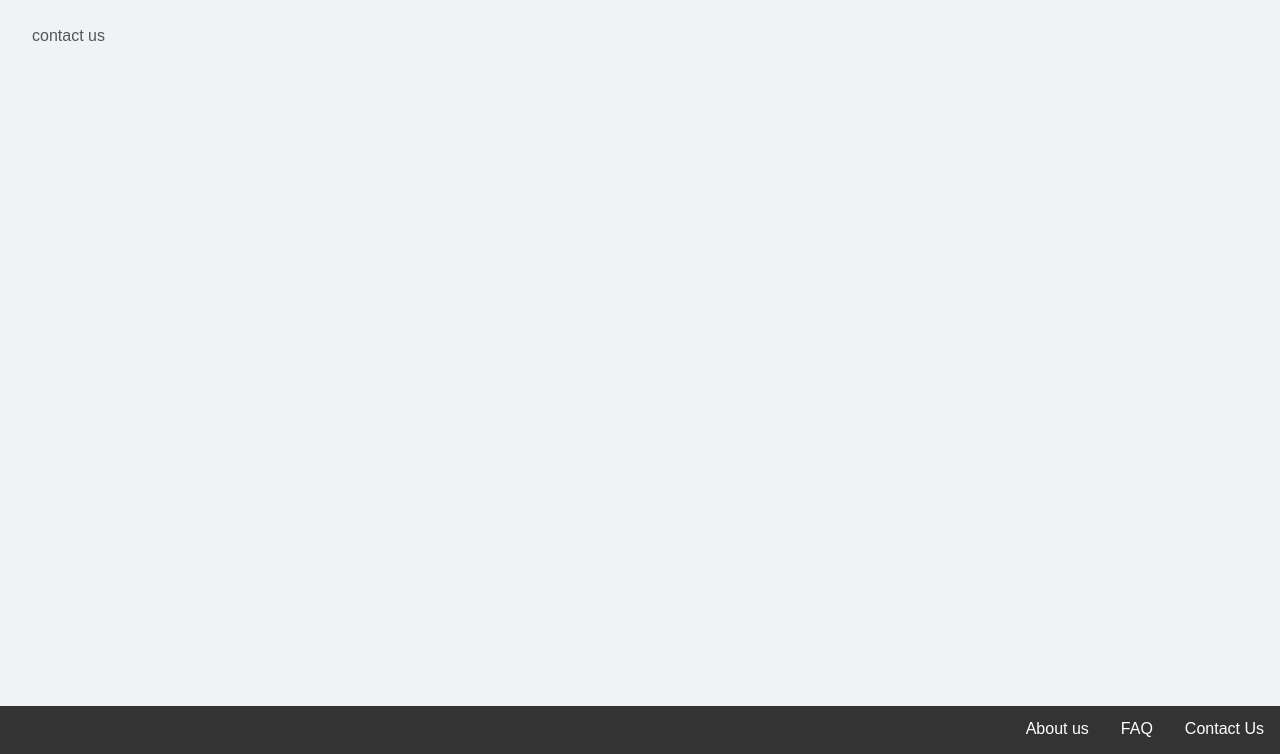
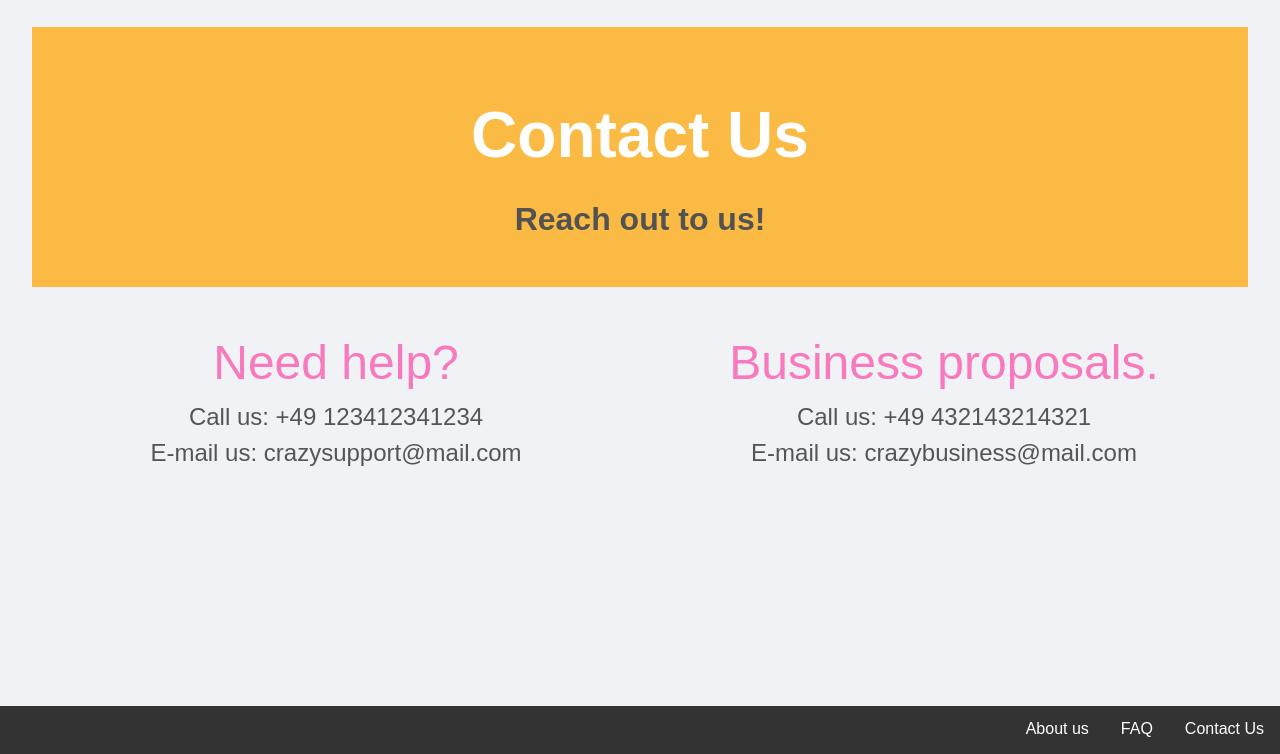
Before and after one commit to jasminSK/WiSe21_WebForum, a PHP site: page /forum/footerPages.php?site=contactus in a window 1280 px wide. Shown: the part 46-800 px from the top of the page. Run offline with PHP 8.4, Linux system fonts and the light colour scheme.

Commit message:
Designed all 3 footer pages, css changes for compatibility

```diff
--- a/account.php
+++ b/account.php
@@ -37,7 +37,7 @@ if (session_id() == '' || !isset($_SESSION['signed_in'])) { // if not logged in
             <div class='profilepicture'>
                 <label for='fileToUpload'>
                     <input type='file' name='fileToUpload' id='fileToUpload'>
-                    <img src='$file_path'>
+                    <img class='profile' src='$file_path'>
                 </label>
                 <div class='edit'><i class='material-icons'>edit</i></div>
             </div>
--- a/footerPages.php
+++ b/footerPages.php
@@ -14,16 +14,60 @@ if (isset($_GET['site'])) {
 
 switch ($site){
     case 'contactus':
-        echo 'contact us';
+        echo '
+            <div class="top-part">
+                <h5>Contact Us</h5><br>
+                <h6>Reach out to us!</h6>
+            </div>
+            ';
+        echo '
+        <div>
+            <div class="lower left-part">
+                <h7>Need help?</h7><br>
+                Call us: +49 123412341234<br>
+                E-mail us: crazysupport@mail.com
+            </div>
+            <div class="lower right-part">
+                <h7>Business proposals.</h7><br>
+                Call us: +49 432143214321<br>
+                E-mail us: crazybusiness@mail.com
+            </div>
+        </div>
+        ';
         break;
     case 'faq':
-        echo 'faq';
+        echo '
+        <div class="top-part">
+            <h5>Frequently Asked Questions</h5><br>
+            <h6>But only hypothetical</h6>
+        </div>
+        ';
+        echo '
+        <div class="lower middle">
+            <picture>
+                <img src="./src/nobody_got_time.png" alt="Aint nobody got time for that" style="height:250px;">
+            </picture>
+        </div>
+        ';
         break;
     case 'aboutus':
-        echo 'about us';
+        echo '
+        <div class="top-part">
+            <h5>About Us</h5><br>
+            <h6>Not that interesting tbh</h6>
+        </div>
+        ';
+        echo '
+        <div class="lower middle">
+            <h7>We are Noah, Lisa and Jasmin.</h7><br>
+            <picture>
+                <img src="./src/confetti.gif" alt="confetti" style="height:200px;">
+            </picture>
+        </div>
+        ';
         break;
     default:
-        echo 'Nope';
+        echo 'Oops, something went wrong.<br> How did you even get here? <br> Please return via Home button.';
 }
 echo'</div>';
 
--- a/style.css
+++ b/style.css
@@ -90,14 +90,14 @@ hr{
     border: 1px solid #ccc;
 }
 
-img{
+img.profile{
     border-radius: 50%;
     width: 96px;
     height: 96px;
 }
-img:hover {
+img.profile:hover {
     box-shadow: 0 0 3px 1px rgba(255, 0, 136, 0.5);
-  }
+}
 
 
 
@@ -254,13 +254,13 @@ input.createpost:hover{
     color: white;
     text-align: left;
 }
-.alert.green{
+.alert.green {
     background-color: #695;
 }
-.alert.yellow{
+.alert.yellow {
    background-color: #FD0;
 }
-.alert.red{
+.alert.red {
    background-color: #E33;
 }
 .closebtn {
@@ -277,7 +277,7 @@ input.createpost:hover{
 }
 
 /* file upload*/
-.message{
+.message {
     text-align: center;
     background-color: #0A6;
     border-radius: 10px;
@@ -289,16 +289,56 @@ input.createpost:hover{
 }
 
 /* error pages */
-div.error{
+div.error {
     color: #333;
     text-align: center;
 }
-a.error{
+a.error {
     text-shadow: -5px 5px 15px #666;
     font-size: 10em;
     font-weight: 900;
 }
-.error-content{
+.error-content {
     font-size: 3em;
     font-weight: 900;
 }
+
+/* footer pages design */
+div.top-part {
+    text-align: center;
+    background-color: rgba(255, 166, 0, 0.726);
+    padding-top: 60px;
+    margin-bottom: 40px;
+    height: 200px;
+    font-weight: 500;
+}
+div.lower {
+    text-align: center;
+    font-size: 1.5em;
+    font-weight: 500;
+    line-height: 1.5;
+}
+.right-part {
+    width: 50%;
+    float: right;
+}
+.left-part {
+    width: 50%;
+    float: left;
+}
+.middle{
+    float: middle;
+}
+h5 {
+    color:white;
+    font-size: 4em;
+    line-height: 1.5;
+}
+h6 {
+    color: rgb(82, 82, 82);
+    font-size: 2em;
+}
+h7 {
+    color:rgba(255, 0, 136, 0.5);
+    font-size: 2em;
+}
```
Also changed, not shown: src/confetti.gif (added), src/nobody_got_time.png (added).
